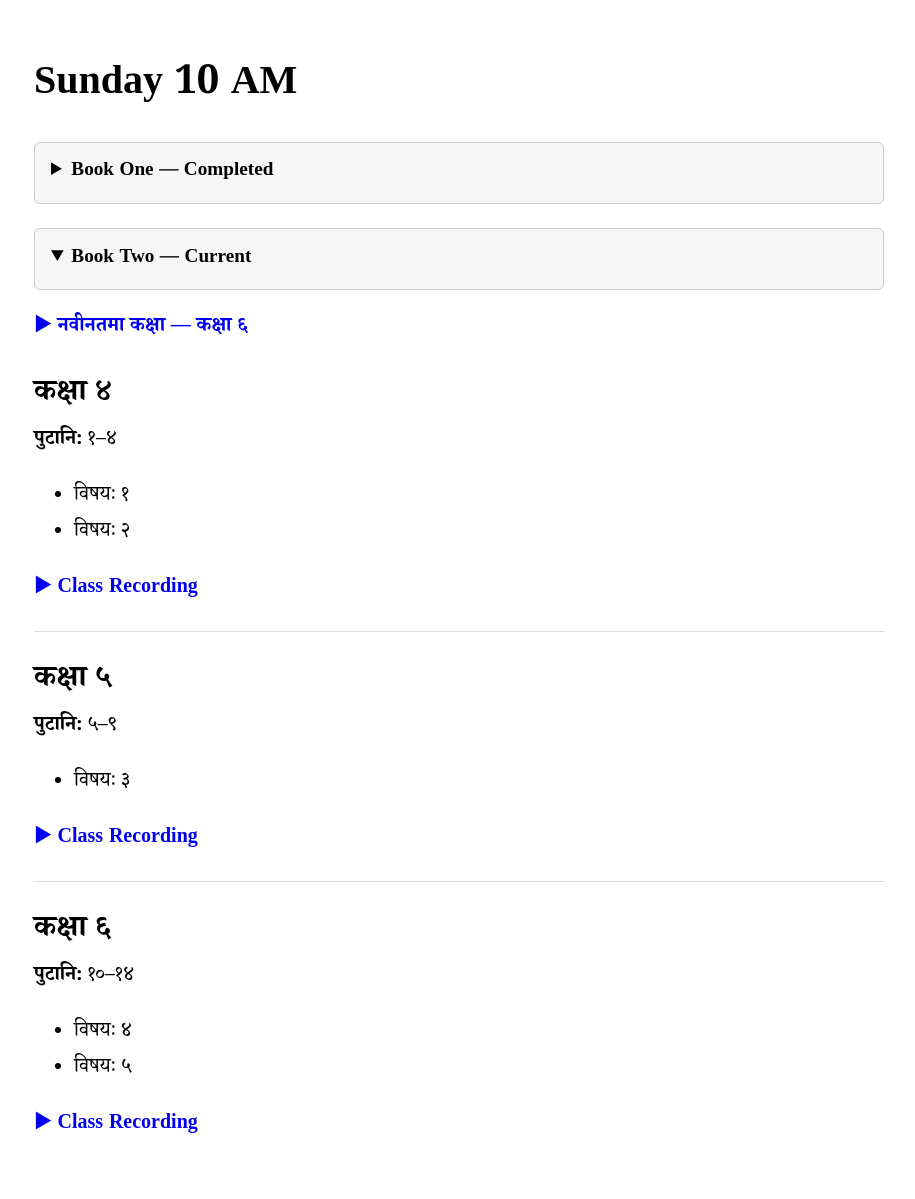
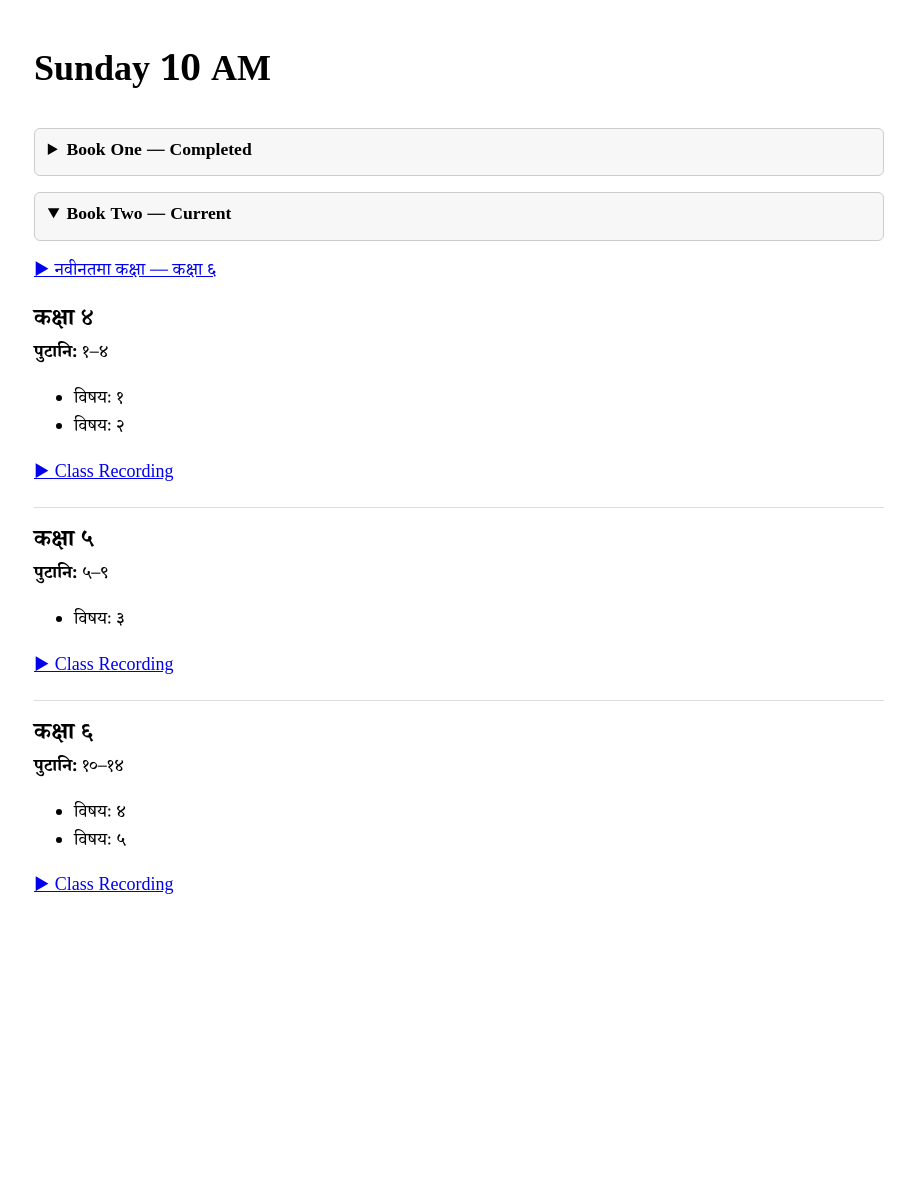
Before and after one commit to samskritaamritam/samskritaamritam, a Jekyll site: the page built from class-test.md, in a window 1280 px wide. Shown: the whole page, without its empty margins (181-1096 px from the left). Built offline with Jekyll 4.4.1, drawn with Linux system fonts in a browser that asks for light colours; some web fonts are replaced; after the commit the page ends 944 px from its top, so only the background shows below that.

Commit message:
Reducing font size

```diff
--- a/assets/css/style.css
+++ b/assets/css/style.css
@@ -1,57 +1,48 @@
 body {
     margin: 0;
     font-family: "Tiro Devanagari Sanskrit", "Noto Serif Devanagari", serif;
-    line-height: 1.8;
-    font-size: 20px;
+    font-size: 18px;
+    line-height: 1.55;
 }
 
 .page {
     max-width: 850px;
     margin: 0 auto;
-    padding: 2rem 1.25rem;
-}
-
-h1, h2, h3 {
-    line-height: 1.4;
-}
-
-a {
-    font-weight: 600;
-    text-decoration: none;
+    padding: 1.5rem 1.25rem;
 }
 
 details {
-    margin: 1.5rem 0;
+    margin: 1rem 0;
 }
 
 summary {
     cursor: pointer;
     font-weight: 700;
-    font-size: 1.2rem;
-    padding: 0.8rem 1rem;
+    font-size: 1.1rem;
+    padding: 0.6rem 0.8rem;
     border: 1px solid #ccc;
     border-radius: 6px;
     background: #f7f7f7;
 }
 
 details[open] summary {
-    margin-bottom: 1rem;
+    margin-bottom: 0.6rem;
 }
 
 details h2 {
-    margin-top: 1.8rem;
-    margin-bottom: 0.4rem;
-    font-size: 30px;
+    margin-top: 1.2rem;
+    margin-bottom: 0.25rem;
+    font-size: 23px;
     font-weight: 700;
-    line-height: 1.4;
+    line-height: 1.35;
 }
 
 details h2 + p {
-    margin-top: 0.2rem;
+    margin-top: 0.15rem;
 }
 
 details hr {
     border: 0;
     border-top: 1px solid #ddd;
-    margin: 1.5rem 0;
+    margin: 1rem 0;
 }
```
